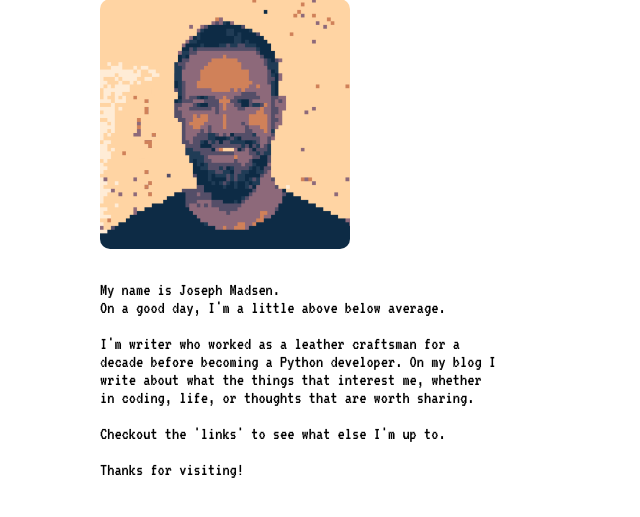
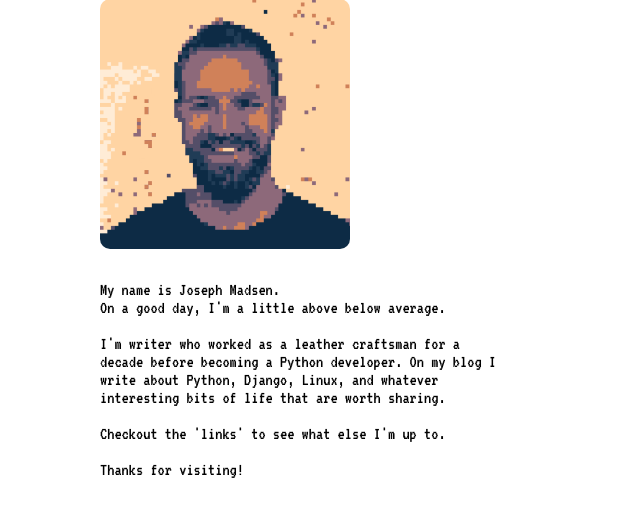
Before and after one commit to josephmads/jmsite, a Django app: page / in a window 1280 px wide. Shown: the part 134-651 px from the top of the page, without its empty margins (0-640 px from the left). Run offline with Django 4.2, Linux system fonts and the light colour scheme.

Commit message:
fix: a typo

```diff
--- a/blog/templates/blog/home.html
+++ b/blog/templates/blog/home.html
@@ -14,7 +14,7 @@
         On a good day, I'm a little above below average.
         <br><br>
         I'm writer who worked as a leather craftsman for a decade before becoming a Python developer. On my blog I write
-        about what the things that interest me, whether in coding, life, or thoughts that are worth sharing.
+        about Python, Django, Linux, and whatever interesting bits of life that are worth sharing.
         <br><br>
         Checkout the 'links' to see what else I'm up to.
         <br><br>
```
